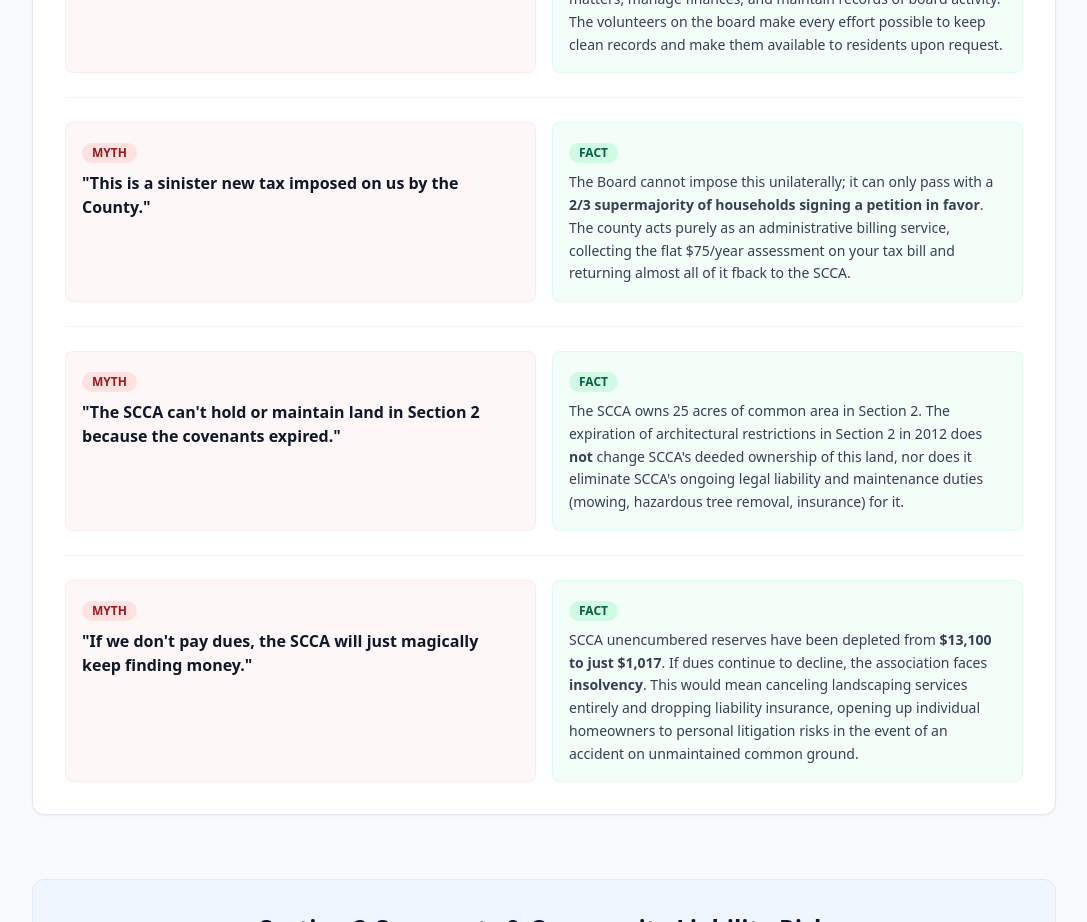
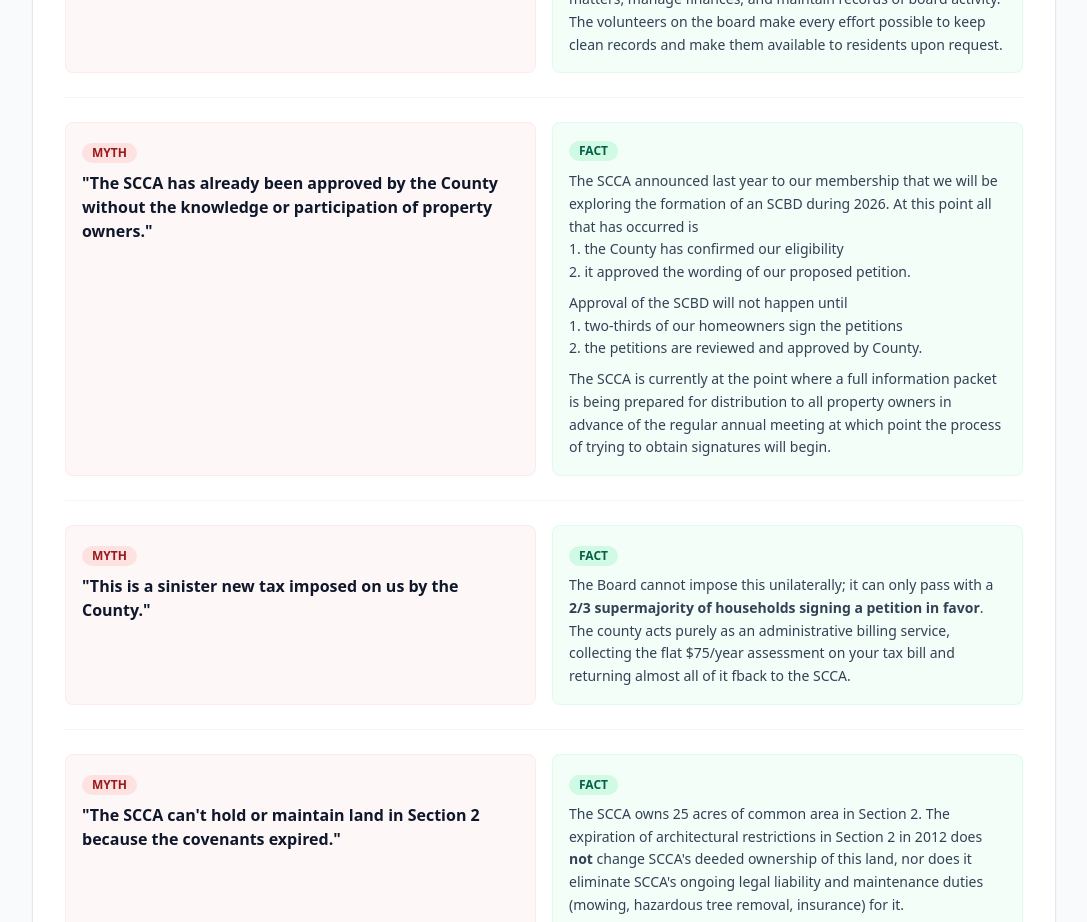
Before and after one commit to tschulmeister/scca-website, a SvelteKit app: page /why-scbd in a window 1280 px wide. Shown: the part 5500-6422 px from the top of the page, without its empty margins (96-1183 px from the left). Built offline with nearby package versions, Linux system fonts and the light colour scheme.

Commit message:
add new myth/fact section

```diff
--- a/src/routes/why-scbd/+page.svelte
+++ b/src/routes/why-scbd/+page.svelte
@@ -427,9 +427,7 @@
 			</div>
 		</div>
 
-		<div
-			class="mt-16 rounded-xl p-8 border"
-		>
+		<div class="mt-16 rounded-xl p-8 border">
 			<h3 class="text-2xl font-bold text-center">
 				A Search for Solutions
 			</h3>
@@ -674,7 +672,64 @@
 					</div>
 				</div>
 
-				<!-- Row 2 -->
+				<div
+					class="grid grid-cols-1 md:grid-cols-2 gap-4 pb-6 border-b border-slate-100"
+				>
+					<div
+						class="bg-red-50/60 p-4 rounded-lg border border-red-100/60"
+					>
+						<span
+							class="inline-block px-2.5 py-0.5 rounded-full text-xs font-bold bg-red-100 text-red-800 uppercase"
+							>Myth</span
+						>
+						<p class="mt-2 font-bold text-slate-900">
+							"The SCCA has already been approved by the County
+							without the knowledge or participation of property
+							owners."
+						</p>
+					</div>
+					<div
+						class="bg-emerald-50/60 p-4 rounded-lg border border-emerald-100/60 text-slate-700 text-sm leading-relaxed"
+					>
+						<span
+							class="inline-block px-2.5 py-0.5 rounded-full text-xs font-bold bg-emerald-100 text-emerald-800 uppercase"
+							>Fact</span
+						>
+						<p class="mt-2">
+							The SCCA announced last year to our membership that
+							we will be exploring the formation of an SCBD during
+							2026. At this point all that has occurred is
+						</p>
+						<ol>
+							<li>1. the County has confirmed our eligibility</li>
+							<li>
+								2. it approved the wording of our proposed
+								petition.
+							</li>
+						</ol>
+						<p class="mt-2">
+							Approval of the SCBD will not happen until
+						</p>
+						<ol>
+							<li>
+								1. two-thirds of our homeowners sign the
+								petitions
+							</li>
+							<li>
+								2. the petitions are reviewed and approved by
+								County.
+							</li>
+						</ol>
+						<p class="mt-2">
+							The SCCA is currently at the point where a full
+							information packet is being prepared for
+							distribution to all property owners in advance of
+							the regular annual meeting at which point the
+							process of trying to obtain signatures will begin.
+						</p>
+					</div>
+				</div>
+
 				<div
 					class="grid grid-cols-1 md:grid-cols-2 gap-4 pb-6 border-b border-slate-100"
 				>
@@ -710,7 +765,6 @@
 					</div>
 				</div>
 
-				<!-- Row 3 -->
 				<div
 					class="grid grid-cols-1 md:grid-cols-2 gap-4 pb-6 border-b border-slate-100"
 				>
```
